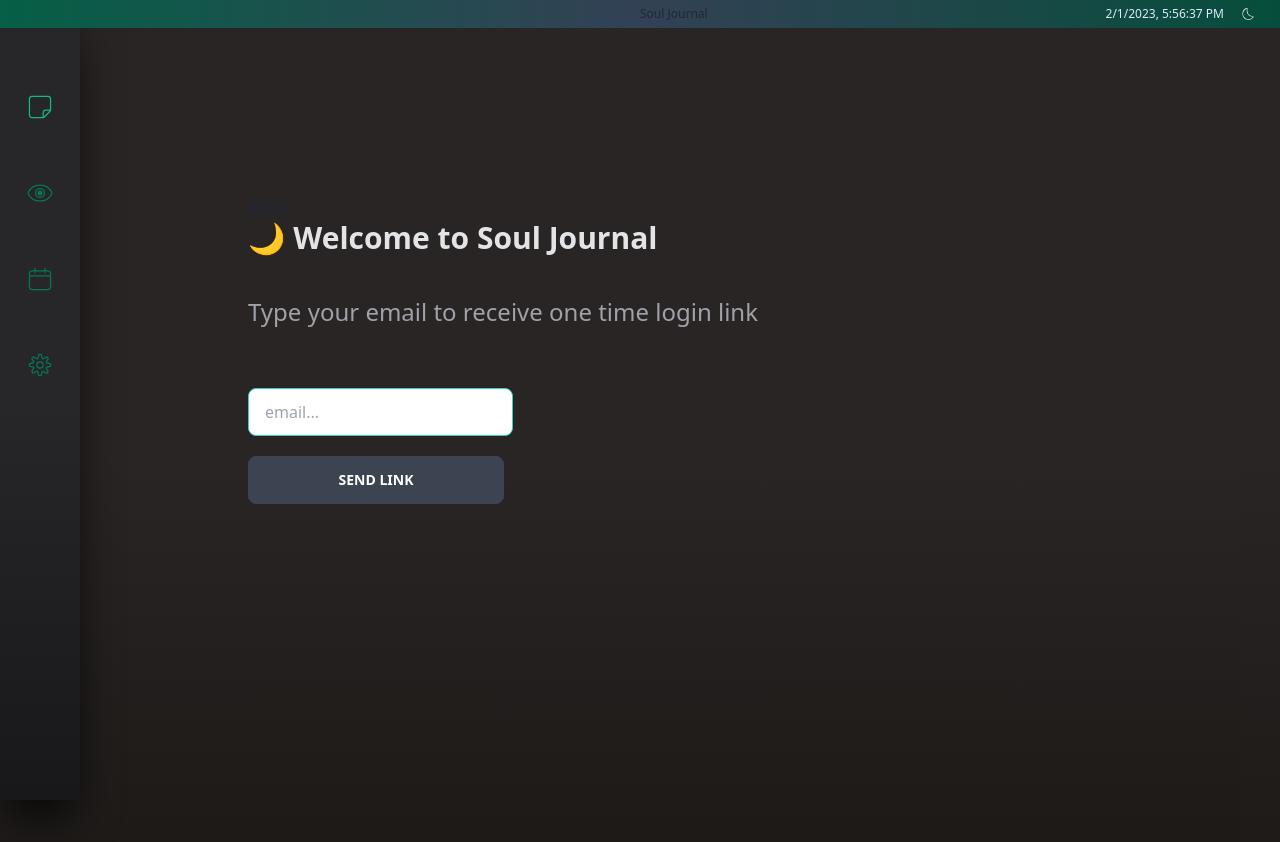
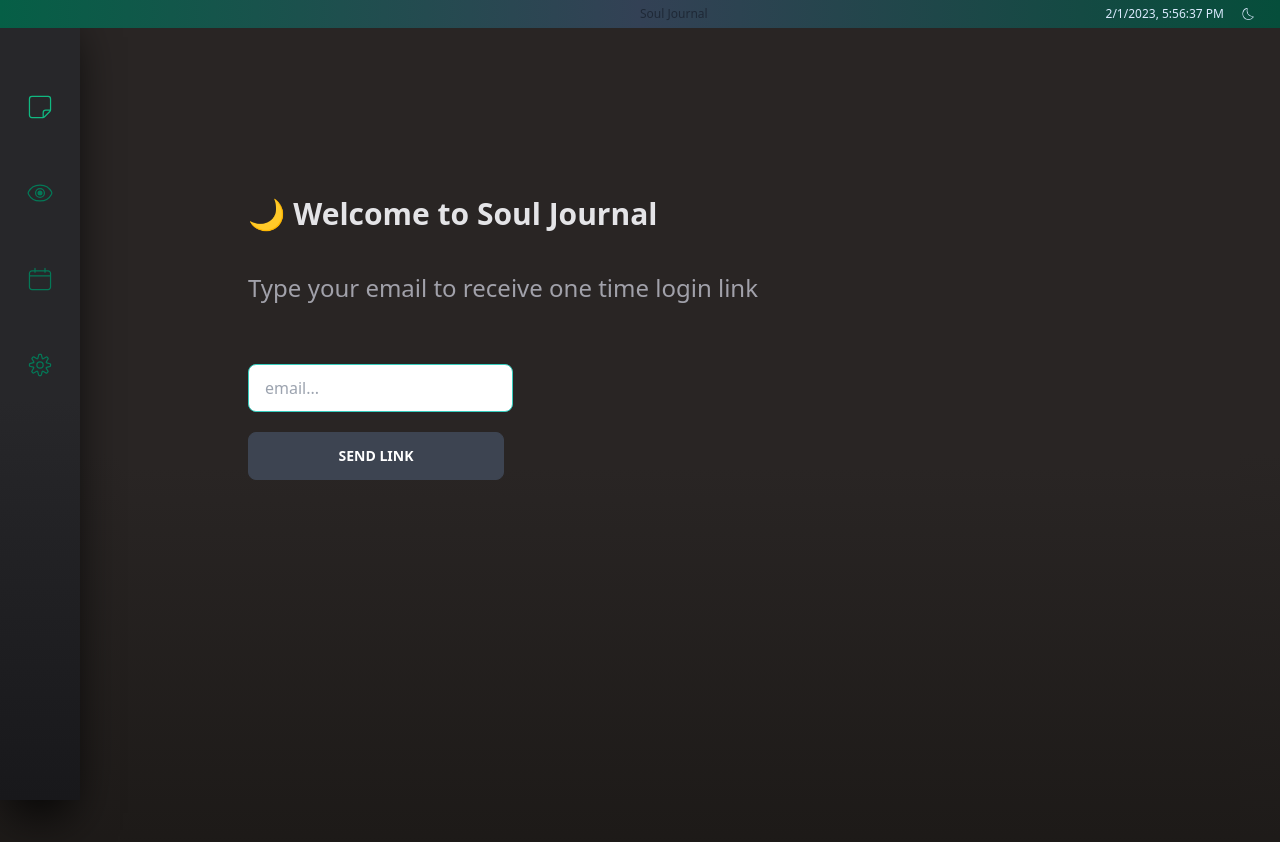
Before and after one commit to erratinsilentio/Soul-Journal, a Next.js app in the folder client/: page / in a window 1280 px wide. Shown: the top 842 px of the page. Built offline with nearby package versions, Linux system fonts and the light colour scheme; a web font is replaced by a local one.

Commit message:
feat(login page): extracted login header to seperate component- and fixes typos

```diff
--- a/client/components/login/LoginHeader.tsx
+++ b/client/components/login/LoginHeader.tsx
@@ -1,7 +1,6 @@
 export const LoginHeader = () => {
   return (
     <>
-      342kl
       <span className="mb-10 text-3xl font-semibold text-zinc-200">
         🌙 Welcome to Soul Journal
       </span>
```
